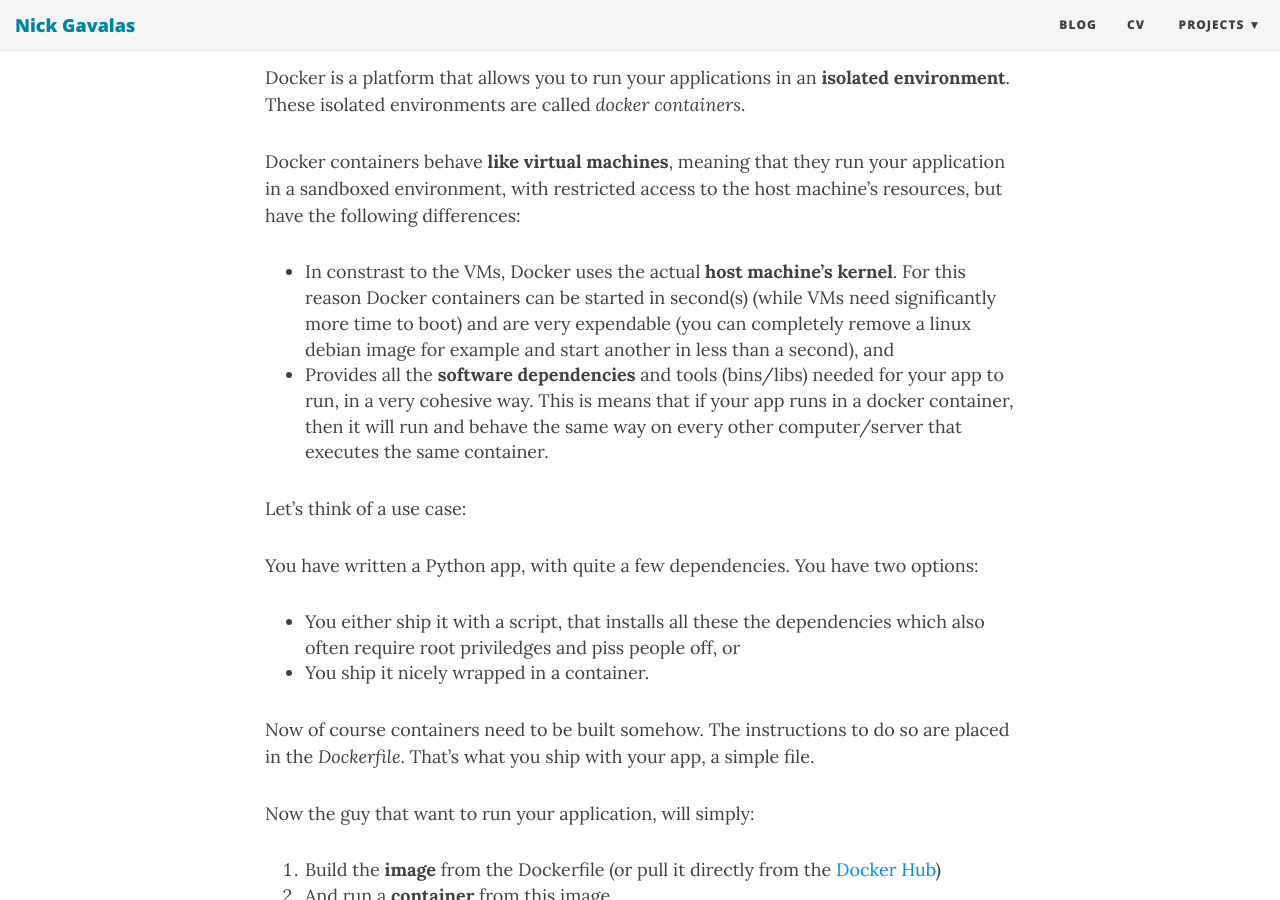
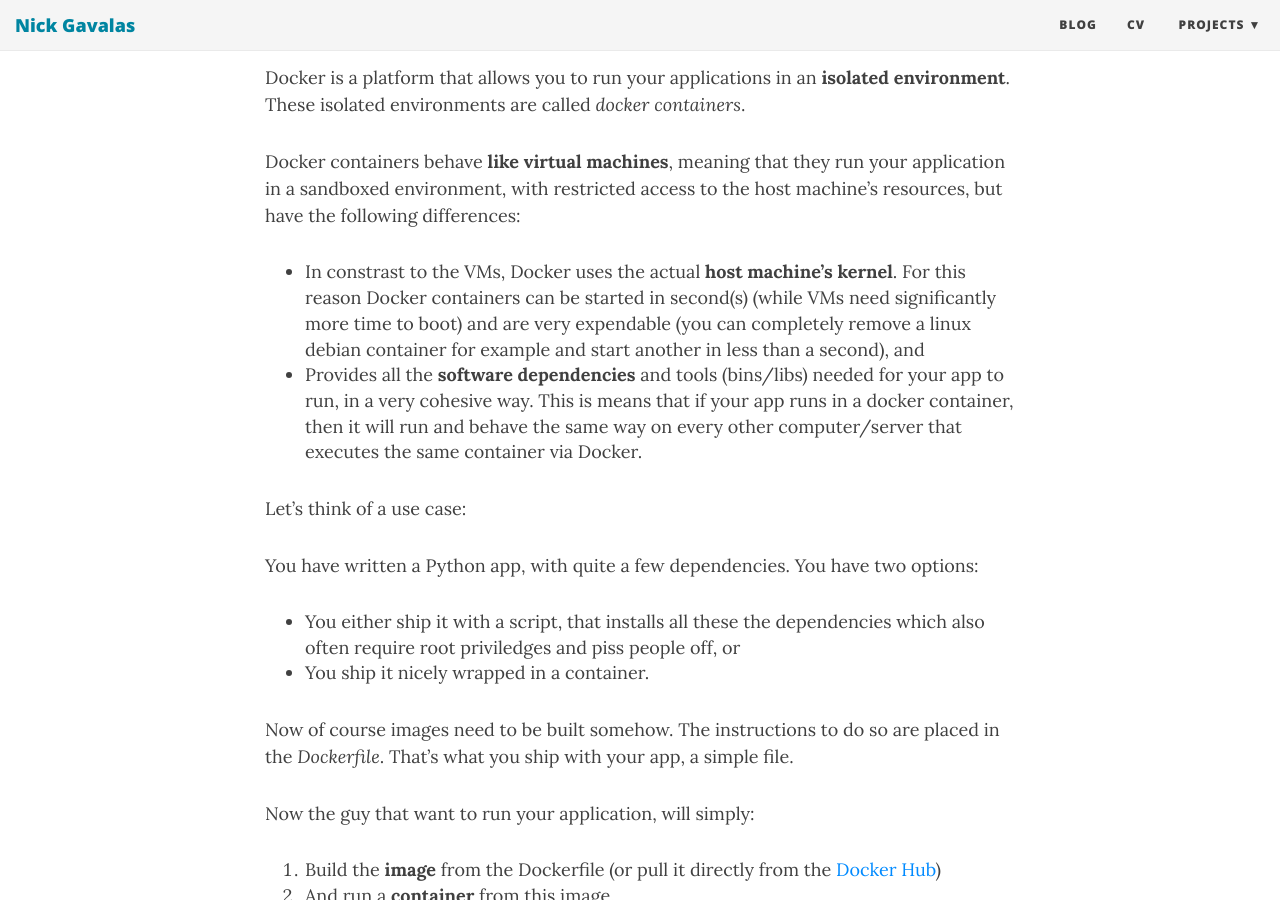
Before and after one commit to NikosGavalas/nikosgavalas.github.io, a Jekyll site: the page built from blog-jekyll/_posts/2018-5-2-docker-primer.md, in a window 1280 px wide and 900 px high, scrolled down 544 px. Built offline with Jekyll 4.4.1, drawn with Linux system fonts in a browser that asks for light colours; nearby versions of some CDN libraries.

Commit message:
minor fixes in 1st blogpost

```diff
--- a/blog-jekyll/_posts/2018-5-2-docker-primer.md
+++ b/blog-jekyll/_posts/2018-5-2-docker-primer.md
@@ -18,8 +18,8 @@ Docker is a platform that allows you to run your applications in an **isolated e
 
 Docker containers behave **like virtual machines**, meaning that they run your application in a sandboxed environment, with restricted access to the host machine's resources, but have the following differences:
 
-- In constrast to the VMs, Docker uses the actual **host machine's kernel**. For this reason Docker containers can be started in second(s) (while VMs need significantly more time to boot) and are very expendable (you can completely remove a linux debian image for example and start another in less than a second), and
-- Provides all the **software dependencies** and tools (bins/libs) needed for your app to run, in a very cohesive way. This is means that if your app runs in a docker container, then it will run and behave the same way on every other computer/server that executes the same container.
+- In constrast to the VMs, Docker uses the actual **host machine's kernel**. For this reason Docker containers can be started in second(s) (while VMs need significantly more time to boot) and are very expendable (you can completely remove a linux debian container for example and start another in less than a second), and
+- Provides all the **software dependencies** and tools (bins/libs) needed for your app to run, in a very cohesive way. This is means that if your app runs in a docker container, then it will run and behave the same way on every other computer/server that executes the same container via Docker.
 
 Let's think of a use case:
 
@@ -27,7 +27,7 @@ You have written a Python app, with quite a few dependencies. You have two optio
 - You either ship it with a script, that installs all these the dependencies which also often require root priviledges and piss people off, or
 - You ship it nicely wrapped in a container.
 
-Now of course containers need to be built somehow. The instructions to do so are placed in the *Dockerfile*. That's what you ship with your app, a simple file.
+Now of course images need to be built somehow. The instructions to do so are placed in the *Dockerfile*. That's what you ship with your app, a simple file.
 
 Now the guy that want to run your application, will simply:
 1. Build the **image** from the Dockerfile (or pull it directly from the [Docker Hub](https://hub.docker.com/))
```
